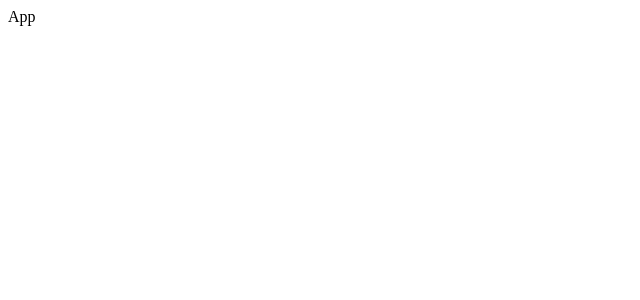
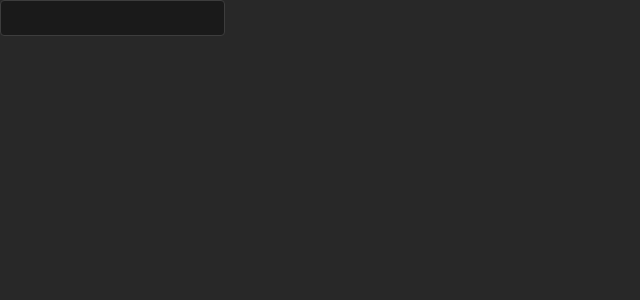
Before and after one commit to dhruvatri/devcoder, a React (Vite) app: page / in a window 1280 px wide. Shown: the top 300 px of the page, without its empty margins (0-640 px from the left). Built offline with nearby package versions, Linux system fonts and the light colour scheme.

Commit message:
added basic css and example file structure

```diff
--- a/src/App.tsx
+++ b/src/App.tsx
@@ -1,5 +1,9 @@
 const App = () => {
-	return <div>App</div>;
+	return (
+		<div className="">
+			<input type="text" />
+		</div>
+	);
 };
 
 export default App;
--- /dev/null
+++ b/src/apis/index.ts
@@ -0,0 +1 @@
+// File for exporting all the APIs
--- /dev/null
+++ b/src/hooks/index.ts
@@ -0,0 +1,2 @@
+// This folder is for custom hooks that are used in the application.
+// *This a dummy file to show the structure of the project.
--- a/src/index.css
+++ b/src/index.css
@@ -0,0 +1,156 @@
+/* Reset CSS */
+*,
+*::before,
+*::after {
+	box-sizing: border-box;
+	margin: 0;
+	padding: 0;
+}
+
+/* Basic Root Styles */
+:root {
+	/* Colors */
+	--color-dark-layer-1: rgb(40, 40, 40);
+	--color-dark-layer-2: rgb(26, 26, 26);
+	--color-dark-label-2: rgba(239, 241, 246, 0.75);
+	--color-dark-divider-border-2: rgb(61, 61, 61);
+	--color-dark-fill-2: hsla(0, 0%, 100%, 0.14);
+	--color-dark-fill-3: hsla(0, 0%, 100%, 0.1);
+	--color-dark-gray-6: rgb(138, 138, 138);
+	--color-dark-gray-7: rgb(179, 179, 179);
+	--color-gray-8: rgb(38, 38, 38);
+	--color-dark-gray-8: rgb(219, 219, 219);
+	--color-brand-orange: rgb(255, 161, 22);
+	--color-brand-orange-s: rgb(193, 122, 15);
+	--color-dark-yellow: rgb(255, 192, 30);
+	--color-dark-pink: rgb(255, 55, 95);
+	--color-olive: rgb(0, 184, 163);
+	--color-dark-green-s: rgb(44, 187, 93);
+	--color-dark-blue-s: rgb(10, 132, 255);
+
+	/* Fonts */
+	--font-primary: "Arial", sans-serif;
+	--font-size-small: 0.875rem;
+	--font-size-base: 1rem;
+	--font-size-large: 1.25rem;
+	--font-size-xl: 1.5rem;
+	--font-size-xxl: 2rem;
+
+	/* Font Weights */
+	--font-weight-regular: 400;
+	--font-weight-medium: 500;
+	--font-weight-bold: 700;
+
+	/* Spacing */
+	--spacing-xs: 4px;
+	--spacing-sm: 8px;
+	--spacing-md: 16px;
+	--spacing-lg: 24px;
+	--spacing-xl: 32px;
+
+	/* Border Radius */
+	--border-radius-sm: 4px;
+	--border-radius-md: 8px;
+	--border-radius-lg: 12px;
+
+	/* Other */
+	--box-shadow: 0px 4px 8px rgba(0, 0, 0, 0.2);
+}
+
+/* Global Styles */
+body {
+	font-family: var(--font-primary);
+	font-size: var(--font-size-base);
+	font-weight: var(--font-weight-regular);
+	color: var(--color-dark-gray-8);
+	background-color: var(--color-dark-layer-1);
+	line-height: 1.6;
+	-webkit-font-smoothing: antialiased;
+	-moz-osx-font-smoothing: grayscale;
+}
+
+h1,
+h2,
+h3,
+h4,
+h5,
+h6 {
+	color: var(--color-dark-gray-8);
+	font-weight: var(--font-weight-bold);
+	line-height: 1.3;
+}
+
+p {
+	margin-bottom: var(--spacing-md);
+}
+
+a {
+	color: var(--color-brand-orange);
+	text-decoration: none;
+}
+
+button {
+	font-family: inherit;
+	font-size: inherit;
+	cursor: pointer;
+	padding: var(--spacing-sm) var(--spacing-md);
+	border: none;
+	border-radius: var(--border-radius-sm);
+	background-color: var(--color-brand-orange);
+	color: white;
+	transition: background-color 0.2s ease;
+}
+
+button:hover {
+	background-color: var(--color-brand-orange-s);
+}
+
+input,
+textarea {
+	font-family: inherit;
+	font-size: inherit;
+	padding: var(--spacing-sm);
+	border: 1px solid var(--color-dark-divider-border-2);
+	border-radius: var(--border-radius-sm);
+	background-color: var(--color-dark-layer-2);
+	color: var(--color-dark-gray-8);
+}
+
+input:focus,
+textarea:focus {
+	outline: 2px solid var(--color-brand-orange);
+}
+
+/* Utility Classes */
+.mt-xs {
+	margin-top: var(--spacing-xs);
+}
+.mt-sm {
+	margin-top: var(--spacing-sm);
+}
+.mt-md {
+	margin-top: var(--spacing-md);
+}
+.mt-lg {
+	margin-top: var(--spacing-lg);
+}
+
+.mb-xs {
+	margin-bottom: var(--spacing-xs);
+}
+.mb-sm {
+	margin-bottom: var(--spacing-sm);
+}
+.mb-md {
+	margin-bottom: var(--spacing-md);
+}
+.mb-lg {
+	margin-bottom: var(--spacing-lg);
+}
+
+/* Example Container */
+.container {
+	max-width: 1200px;
+	margin: 0 auto;
+	padding: var(--spacing-md);
+}
--- /dev/null
+++ b/src/services/index.ts
@@ -0,0 +1,2 @@
+// Folder to write custom functions to call APIs and return the response.
+// *This a dummy file to show the structure of the project.
```
